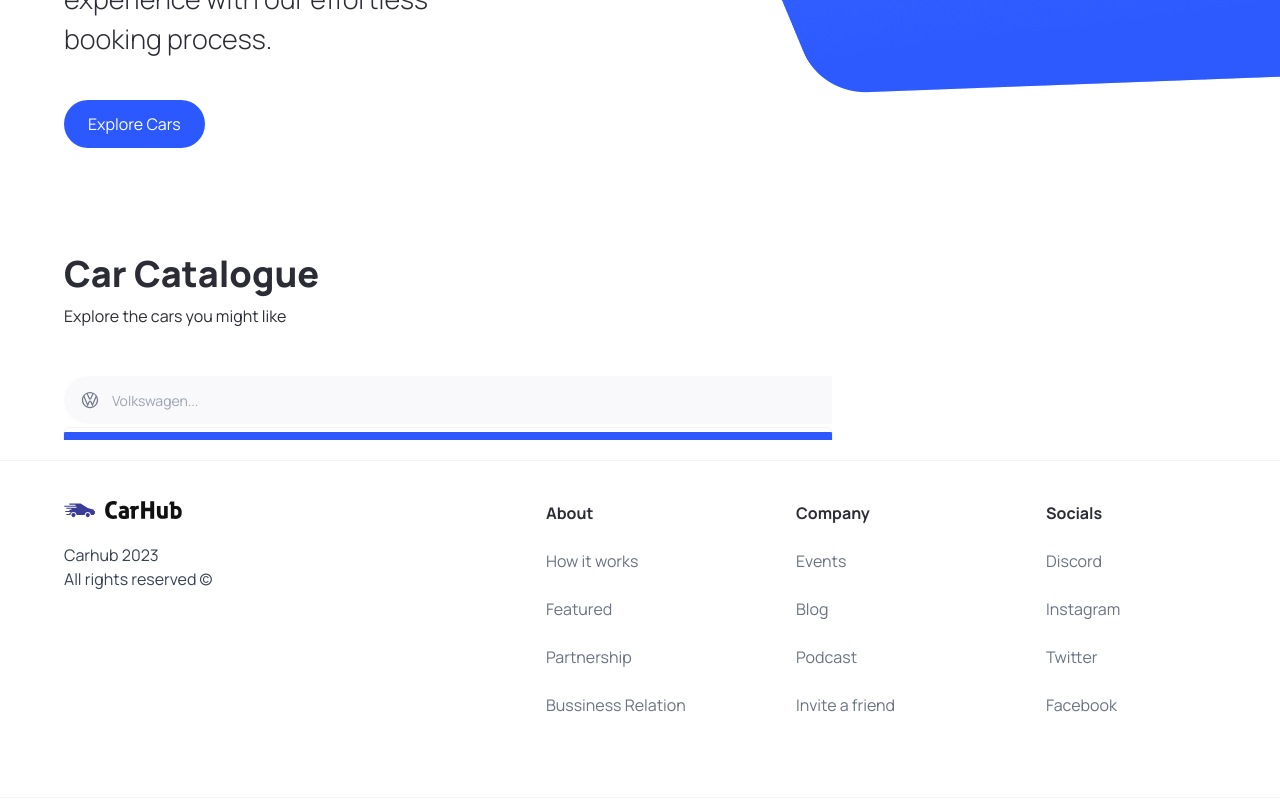
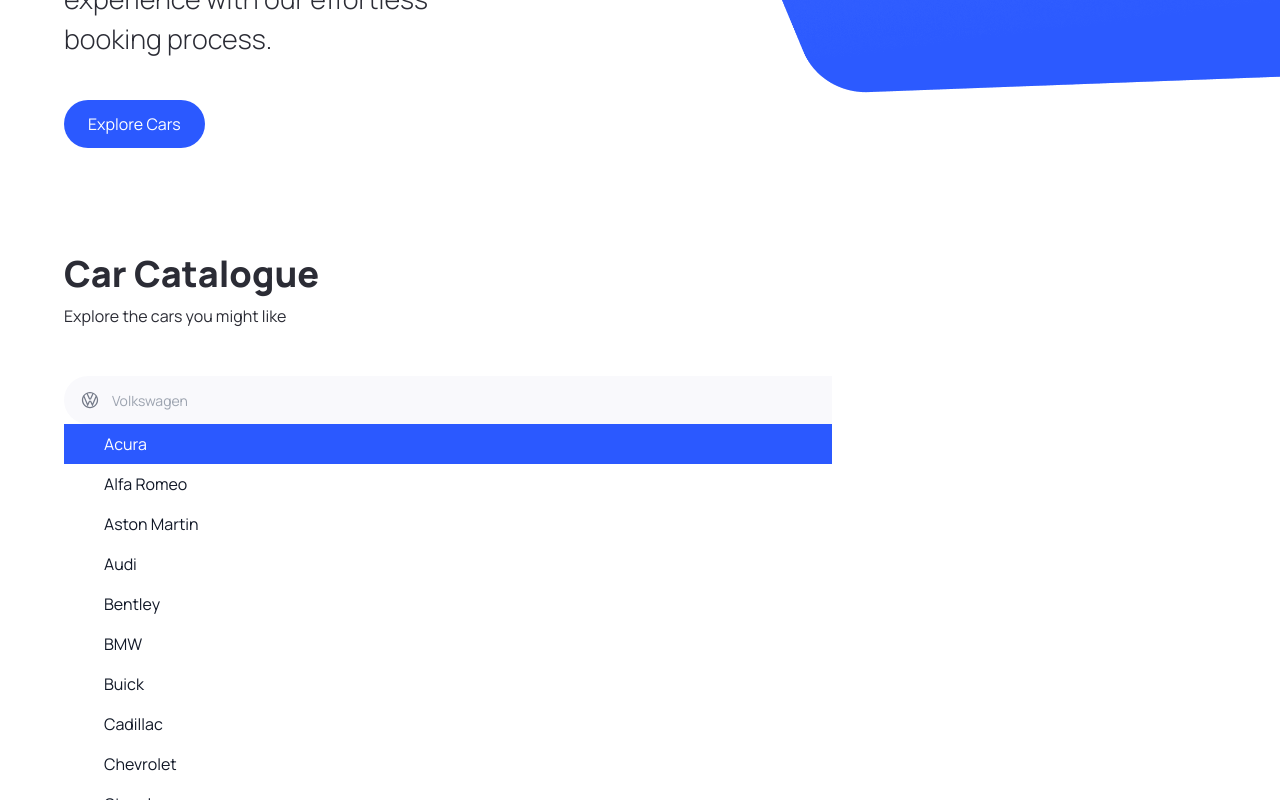
Before and after one commit to nazimameer/car_showcase_nextjs13.4_typescript, a Next.js app: page / in a window 1280 px wide. Both pictures are taken after a click on the button 82 px from the left and 1010 px from the top of the page. Shown: the part 610-1410 px from the top of the page. Built offline with nearby package versions, Linux system fonts and the light colour scheme.

Commit message:
error fixed

```diff
--- a/components/SearchManufacturer.tsx
+++ b/components/SearchManufacturer.tsx
@@ -1,10 +1,10 @@
+"use client";
+
 import Image from "next/image";
-import { Fragment, useState } from "react";
 import { Combobox, Transition } from "@headlessui/react";
-
+import { SearchManufacturerProps } from "@/types";
+import { useState, Fragment } from "react";
 import { manufacturers } from "@/constants";
-import { SearchManufacturerProps } from "@/types";
-
 const SearchManufacturer = ({
   manufacturer,
   setManuFacturer,
@@ -12,7 +12,7 @@ const SearchManufacturer = ({
   const [query, setQuery] = useState("");
 
   const filteredManufacturers =
-    query === ""
+  query === ""
       ? manufacturers
       : manufacturers.filter((item) =>
           item
@@ -22,79 +22,69 @@ const SearchManufacturer = ({
         );
 
   return (
-    <div className="search-manufacturer">
+    <div className="search-manufacturer" >
       <Combobox value={manufacturer} onChange={setManuFacturer}>
         <div className="relative w-full">
-          {/* Button for the combobox. Click on the icon to see the complete dropdown */}
           <Combobox.Button className="absolute top-[14px]">
             <Image
               src="/car-logo.svg"
               width={20}
               height={20}
               className="ml-4"
-              alt="car logo"
+              alt="Car Logo"
             />
           </Combobox.Button>
 
-          {/* Input field for searching */}
           <Combobox.Input
             className="search-manufacturer__input"
-            displayValue={(item: string) => item}
-            onChange={(event) => setQuery(event.target.value)} // Update the search query when the input changes
-            placeholder="Volkswagen..."
+            placeholder="Volkswagen"
+            displayValue={(manufacturer: string) => manufacturer}
+            onChange={(e) => setQuery(e.target.value)}
           />
-
-          {/* Transition for displaying the options */}
           <Transition
-            as={Fragment} // group multiple elements without introducing an additional DOM node i.e., <></>
-            leave="transition ease-in duration-100"
+            as={Fragment}
+            leave="Transition ease-in duration-100"
             leaveFrom="opacity-100"
             leaveTo="opacity-0"
-            afterLeave={() => setQuery("")} // Reset the search query after the transition completes
+            afterLeave={() => setQuery("")}
           >
-            <Combobox.Options
-              className="absolute mt-1 max-h-60 w-full overflow-auto rounded-md bg-white py-1 text-base shadow-lg ring-1 ring-black ring-opacity-5 focus:outline-none sm:text-sm"
-              static
-            >
+            <Combobox.Options>
               {filteredManufacturers.length === 0 && query !== "" ? (
                 <Combobox.Option
                   value={query}
-                  className="search-manufacturer__option"
+                  className='search-manufacturer__option'
                 >
-                  Create "{query}"
+                  Not found "{query}"
                 </Combobox.Option>
-              ) : (
+              ) :(
                 filteredManufacturers.map((item) => (
                   <Combobox.Option
                     key={item}
-                    className={({ active }) =>
-                      `relative search-manufacturer__option ${
-                        active ? "bg-primary-blue text-white" : "text-gray-900"
-                      }`
+                    className={({ active }) => `
+                    relative search-manufacturer__option ${
+                      active ? "bg-primary-blue text-white" : "text-gray-900"
                     }
+                    `}
                     value={item}
                   >
                     {({ selected, active }) => (
-                      <>
+                        <>
                         <span
                           className={`block truncate ${
-                            selected ? "font-medium" : "font-normal"
+                            selected ? 'font-medium' : 'font-normal'
                           }`}
                         >
                           {item}
                         </span>
-
-                        {/* Show an active blue background color if the option is selected */}
                         {selected ? (
                           <span
                             className={`absolute inset-y-0 left-0 flex items-center pl-3 ${
-                              active
-                                ? "text-white"
-                                : "text-pribg-primary-purple"
+                              active ? 'text-white' : 'text-teal-600'
                             }`}
-                          ></span>
+                          >
+                          </span>
                         ) : null}
-                      </>
+                        </>
                     )}
                   </Combobox.Option>
                 ))
```
